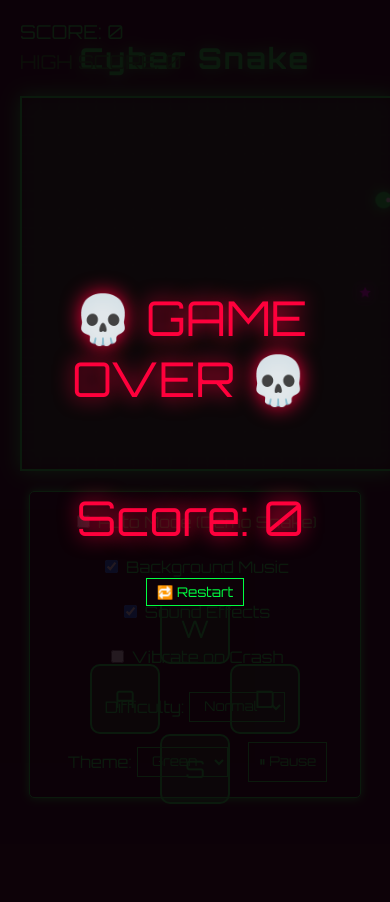
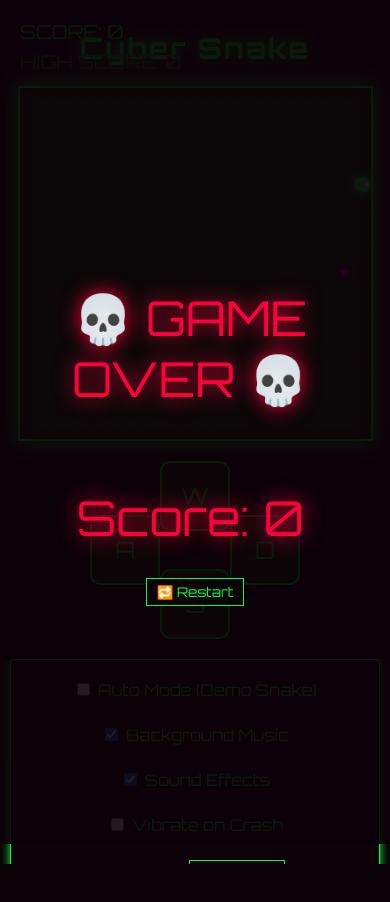
Before and after one commit to aryannten/cyberpunk-snake, a plain HTML site: page index.html in a window 390 px wide. Drawn offline with Linux system fonts and the light colour scheme.

Commit message:
index.html

```diff
--- a/index.html
+++ b/index.html
@@ -40,13 +40,21 @@
       font-family: 'Orbitron', sans-serif;
       text-align: center;
       margin: 0;
-      padding: 20px;
+      padding: 0;
       overflow-x: hidden;
       display: flex;
       flex-direction: column;
       align-items: center;
       min-height: 100vh;
       touch-action: manipulation;
+    }
+
+    .game-container {
+      display: flex;
+      flex-direction: column;
+      align-items: center;
+      width: 100%;
+      max-width: 600px;
     }
 
     h1 {
@@ -71,7 +79,6 @@
       border: 1px solid var(--color-primary);
       border-radius: 5px;
       box-shadow: 0 0 10px var(--color-primary);
-      max-width: 600px;
       width: 100%;
       box-sizing: border-box;
     }
@@ -195,35 +202,50 @@
       transform: translateY(-50%);
     }
 
+    .scrollable-area {
+      width: 100%;
+      overflow-y: auto;
+      display: flex;
+      flex-direction: column;
+      align-items: center;
+    }
+
     @media (max-width: 768px) and (hover: none) {
       body {
-        padding-bottom: 120px; /* Space for controls */
-        overflow-y: auto;
+        padding: 20px 0;
+        overflow-y: hidden;
+      }
+
+      .game-container {
+        height: 100vh;
+        overflow: hidden;
       }
 
       .mobile-controls {
         display: block;
-        position: fixed;
-        bottom: 20px;
-        left: 50%;
-        transform: translateX(-50%);
-        z-index: 5;
+        margin: 10px 0;
       }
 
       canvas {
-        width: 95vw;
-        height: 95vw;
+        width: 90vw;
+        height: 90vw;
         max-width: 400px;
         max-height: 400px;
       }
 
       h1 {
         font-size: 1.8rem;
-        margin-top: 20px;
+        margin-top: 10px;
+      }
+
+      .scrollable-area {
+        height: calc(100vh - 90vw - 250px);
+        min-height: 200px;
+        margin-top: 10px;
       }
 
       .menu {
-        margin-top: 10px;
+        margin-top: 0;
         margin-bottom: 20px;
         width: 95%;
       }
@@ -245,6 +267,7 @@
   </style>
 </head>
 <body class="theme-green">
+  <div class="game-container">
     <h1 style="text-shadow: 0 0 15px var(--color-primary)">Cyber Snake</h1>
 
     <div id="scoreDisplay">SCORE: 0</div>
@@ -252,6 +275,14 @@
 
     <canvas id="gameCanvas" width="400" height="400"></canvas>
 
+    <div class="mobile-controls">
+      <button id="upBtn">W</button>
+      <button id="leftBtn">A</button>
+      <button id="rightBtn">D</button>
+      <button id="downBtn">S</button>
+    </div>
+
+    <div class="scrollable-area">
       <div class="menu">
         <label><input type="checkbox" id="autoMode"> Auto Mode (Demo Snake)</label>
         <label><input type="checkbox" id="bgMusic" checked> Background Music</label>
@@ -277,18 +308,13 @@
       </div>
 
       <div id="demoText">[DEMO MODE ACTIVE]</div>
-
-  <div class="mobile-controls">
-    <button id="upBtn">W</button>
-    <button id="leftBtn">A</button>
-    <button id="rightBtn">D</button>
-    <button id="downBtn">S</button>
     </div>
 
     <div id="gameOverScreen">
       <p>💀 GAME OVER 💀</p>
       <p id="finalScore">Score: 0</p>
       <button id="restartBtn">🔁 Restart</button>
+    </div>
   </div>
 
   <!-- Audio elements -->
```
Lines whose indentation alone changed are shown as unchanged.
